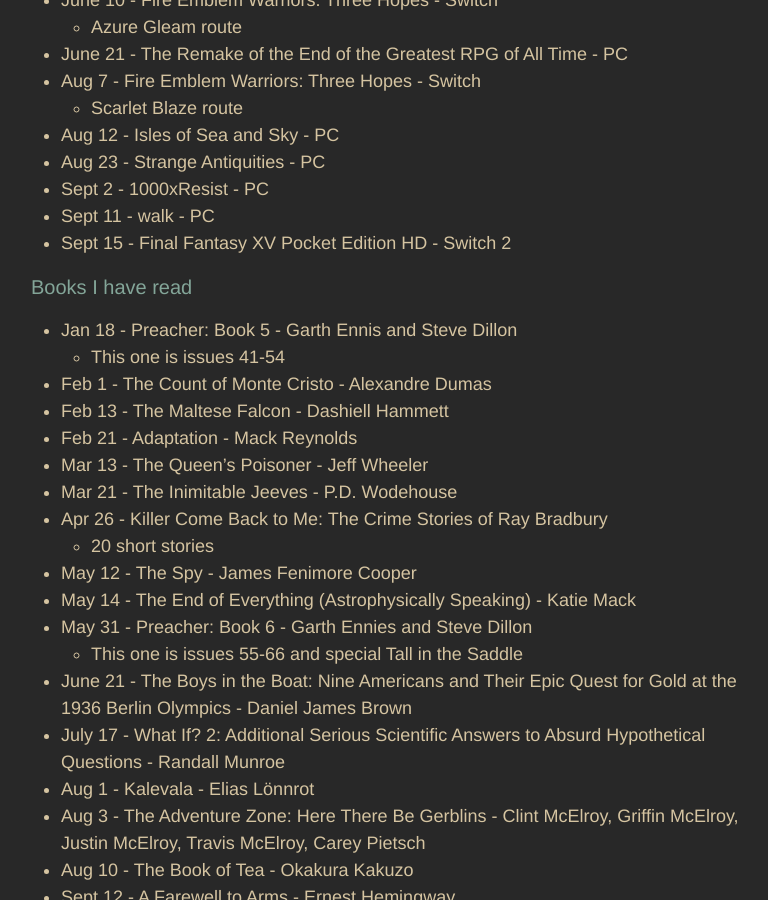
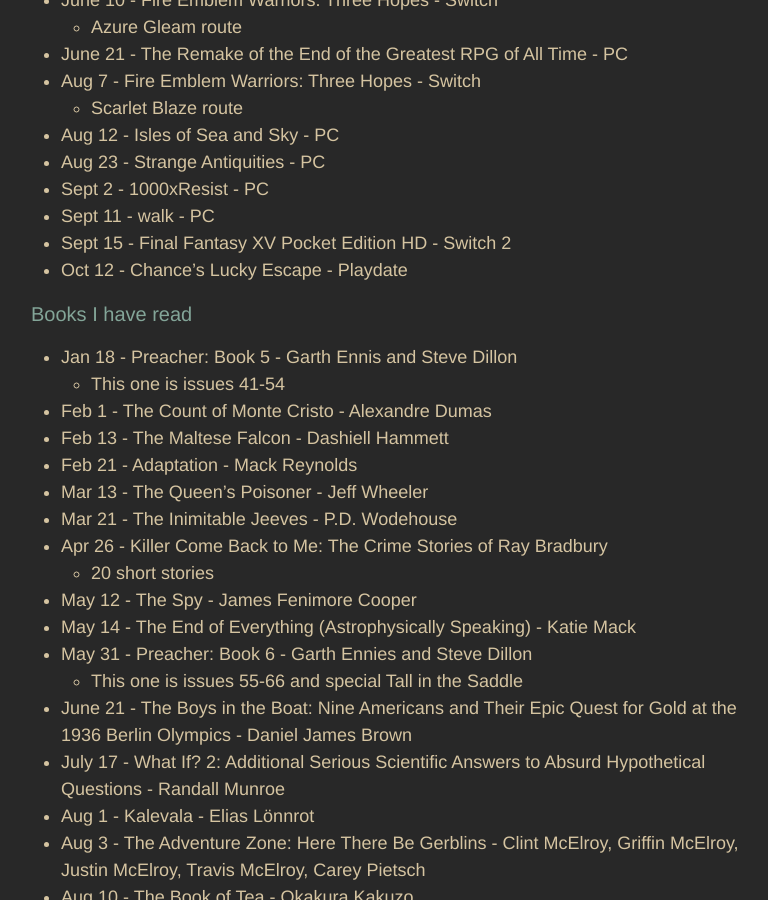
Before and after one commit to adkinsrs/sadkins_site, a Jekyll site: the page built from misc.md, in a window 1280 px wide and 900 px high, scrolled down 950 px. Shown: the whole window, without its empty margins (239-1007 px from the left). Built offline with Jekyll 4.4.1, drawn with Linux system fonts in a browser that asks for light colours.

Commit message:
beat a game

```diff
--- a/misc.md
+++ b/misc.md
@@ -42,6 +42,7 @@
 * Sept 2 - 1000xResist - PC
 * Sept 11 - walk - PC
 * Sept 15 - Final Fantasy XV Pocket Edition HD - Switch 2
+* Oct 12 - Chance's Lucky Escape - Playdate
 
 ### Books I have read
 
```
